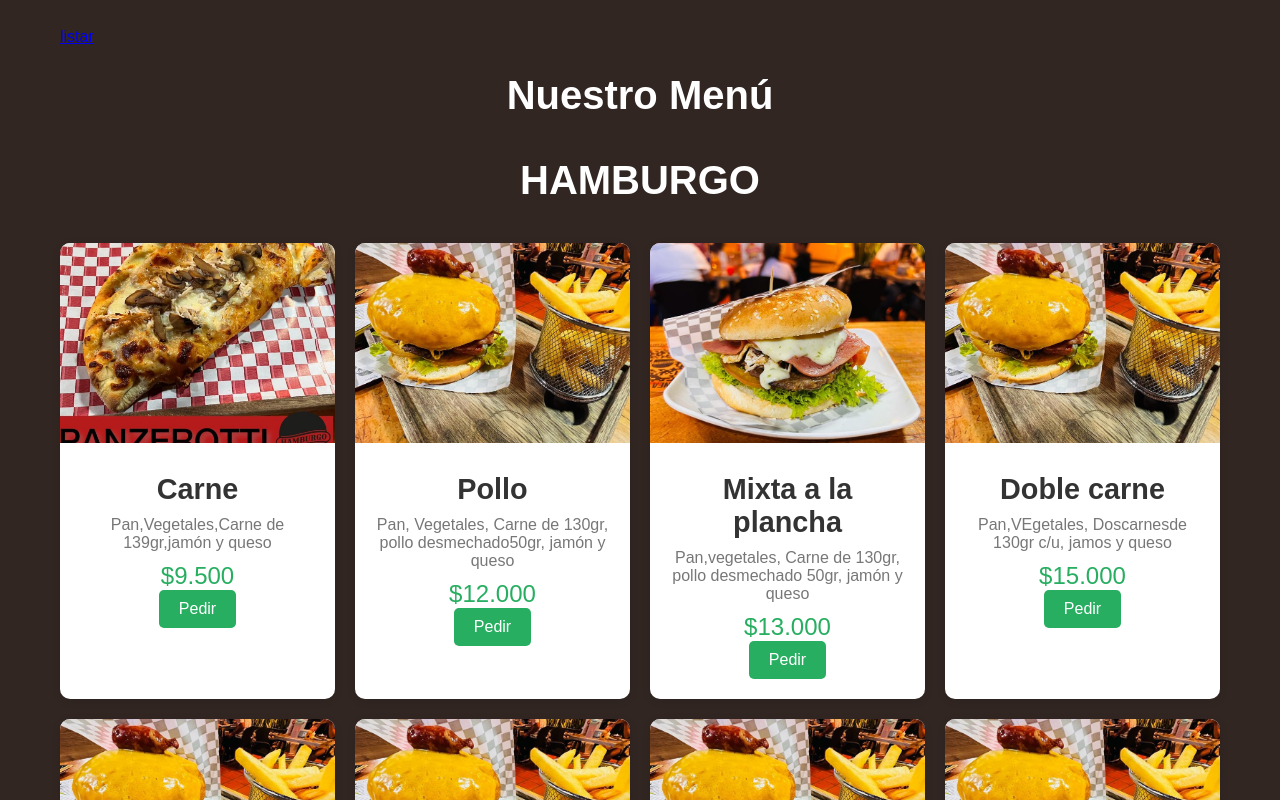
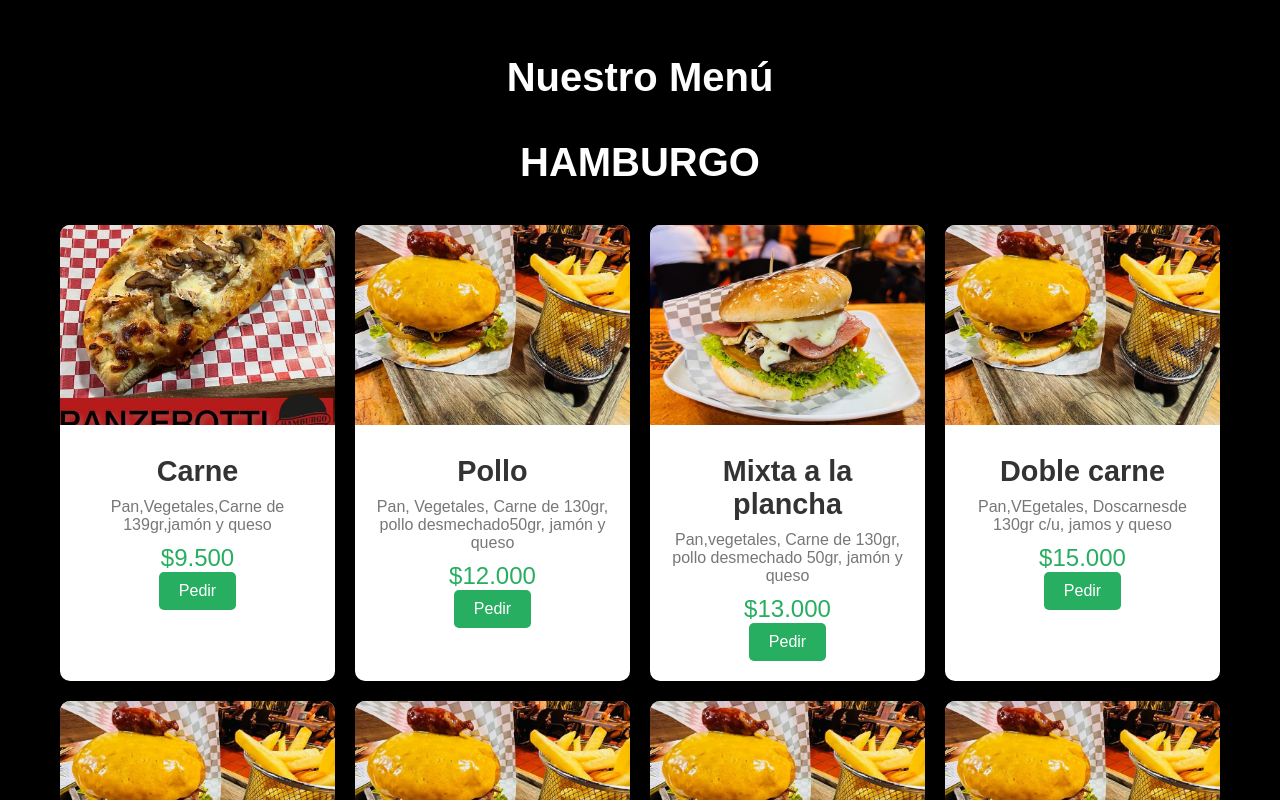
Before and after one commit to joose-manuel/Hamburgo, an Angular app: page /menu in a window 1280 px wide. Shown: the top 800 px of the page. Built offline with nearby package versions, Linux system fonts and the light colour scheme; no server answers.

Commit message:
Cambie el color y le quite el una vista

```diff
--- a/src/app/menu/menu.component.html
+++ b/src/app/menu/menu.component.html
@@ -1,5 +1,4 @@
 <div class="menu-container">
-  <a routerLink="/lista-comida">listar</a>
     <header class="menu-header">
       <h1 class="menu-title">Nuestro Menú</h1>
       <h3 class="menu-title">HAMBURGO</h3>
--- a/src/styles.css
+++ b/src/styles.css
@@ -1,6 +1,6 @@
 /* You can add global styles to this file, and also import other style files */
 body{
-    background-color: rgba(49, 38, 34, 1);
+    background-color: rgb(0, 0, 0);
 
 
 }
```
